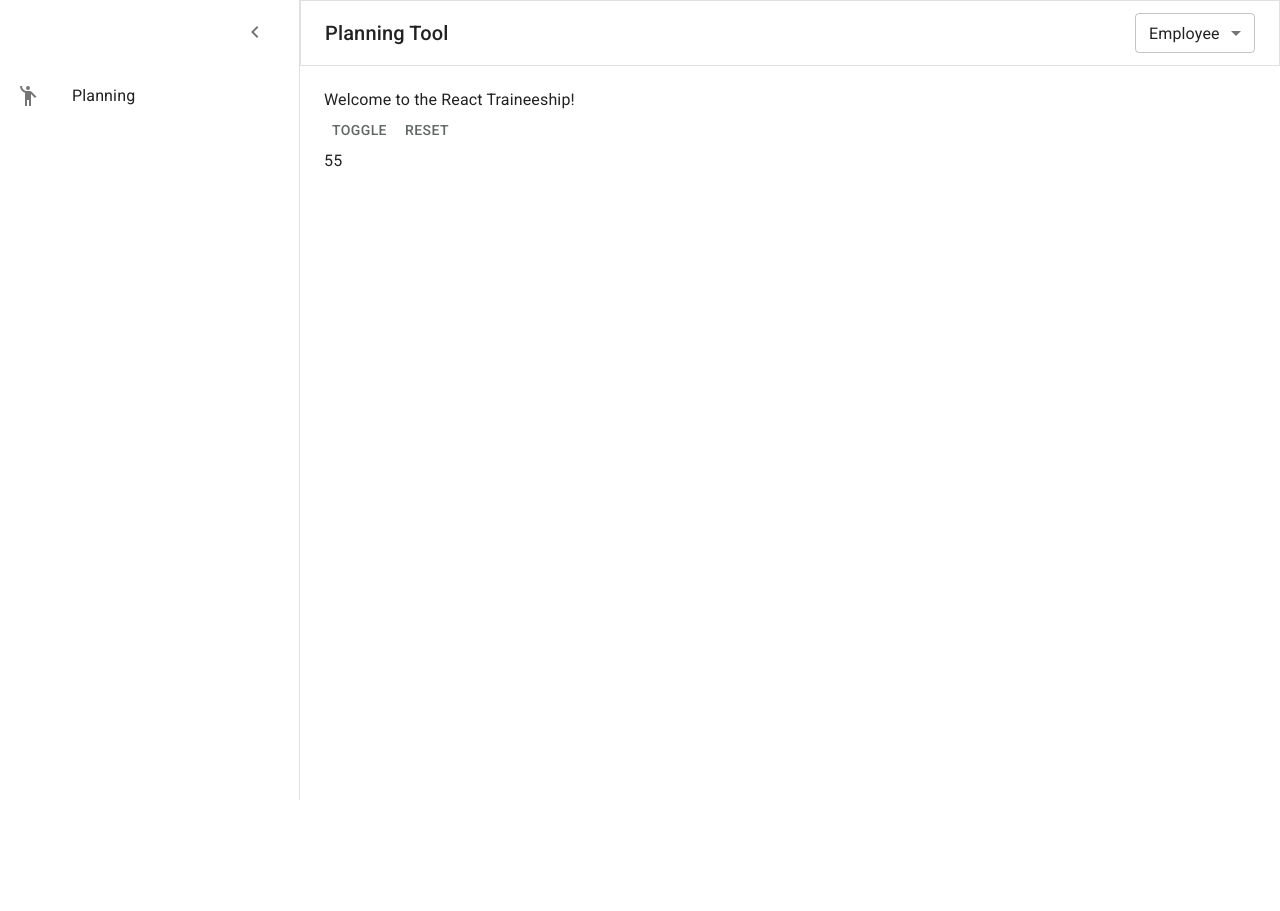
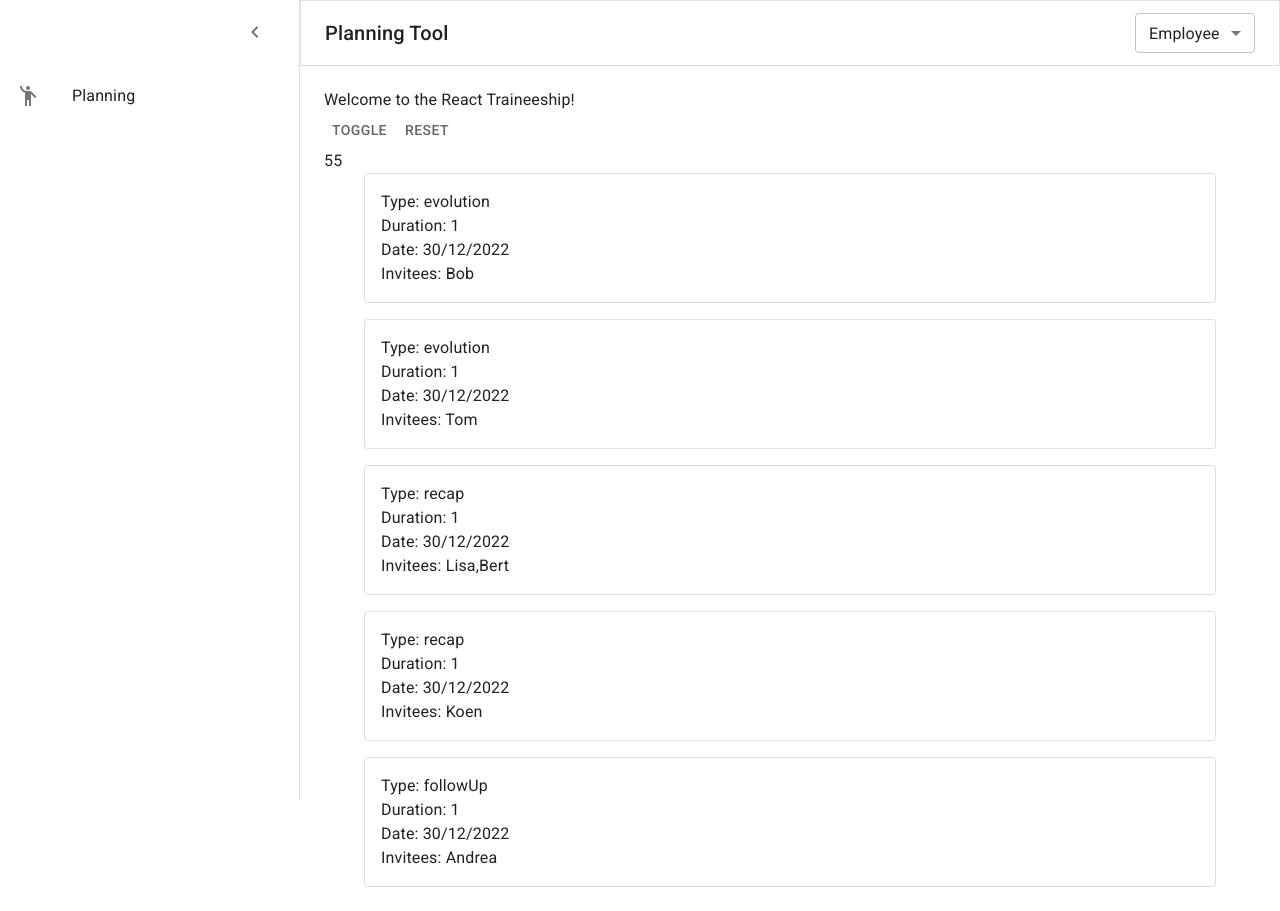
Before and after one commit to DePotterr/axxes-trainee-react, a React (Create React App) app: page / in a window 1280 px wide. Before the commit the page ends 800 px from the top, so only its background shows below. Built offline with nearby package versions, Linux system fonts and the light colour scheme.

Commit message:
Solution 6

```diff
--- /dev/null
+++ b/src/pages/MeetingList/Meeting.jsx
@@ -0,0 +1,25 @@
+import { Grid, Paper } from "@mui/material"
+import MeetingTypography from "./MeetingTypography"
+
+const Meeting = ({ meeting }) => {
+  return (
+    <Grid key={meeting.id} item xs={12}>
+      <Paper variant="outlined" sx={{ p: 2 }}>
+        <MeetingTypography
+          typography={`Type: ${meeting.type}`}
+        ></MeetingTypography>
+        <MeetingTypography
+          typography={`Duration: ${meeting.duration}`}
+        ></MeetingTypography>
+        <MeetingTypography
+          typography={`Date: ${meeting.date}`}
+        ></MeetingTypography>
+        <MeetingTypography
+          typography={`Invitees: ${meeting.invitees}`}
+        ></MeetingTypography>
+      </Paper>
+    </Grid>
+  )
+}
+
+export default Meeting
--- a/src/pages/MeetingList/MeetingList.jsx
+++ b/src/pages/MeetingList/MeetingList.jsx
@@ -1,71 +1,16 @@
-import { Container, Grid, Paper, Typography } from "@mui/material";
+import { Container, Grid } from "@mui/material"
+import Meeting from "./Meeting"
 
-// const MEETINGS = [
-//   {
-//     id: 1,
-//     type: "evolution",
-//     date: "30/12/2022",
-//     duration: "1",
-//     invitees: ["Bob"],
-//   },
-//   {
-//     id: 2,
-//     type: "evolution",
-//     date: "30/12/2022",
-//     duration: "1",
-//     invitees: ["Tom"],
-//   },
-//   {
-//     id: 3,
-//     type: "recap",
-//     date: "30/12/2022",
-//     duration: "1",
-//     invitees: ["Lisa", "Bert"],
-//   },
-//   {
-//     id: 4,
-//     type: "recap",
-//     date: "30/12/2022",
-//     duration: "1",
-//     invitees: ["Koen"],
-//   },
-//   {
-//     id: 5,
-//     type: "followUp",
-//     date: "30/12/2022",
-//     duration: "1",
-//     invitees: ["Andrea"],
-//   },
-// ];
-
-const MeetingList = () => {
+const MeetingList = ({ meetings }) => {
   return (
     <Container maxWidth="md">
       <Grid container spacing={2}>
-        <Grid item container spacing={2}>
-          <Grid item xs={12}>
-            <Paper variant="outlined" sx={{ p: 2 }}>
-              <Grid
-                container
-                justify="space-between"
-                alignItems="center"
-                wrap="nowrap"
-              >
-                <Grid container item direction="column">
-                  <Grid>
-                    <Typography>Type: referral</Typography>
-                    <Typography>Duration: 2 hours</Typography>
-                    <Typography>Date: 20/12/2022</Typography>
-                    <Typography>Invitees: Jens, Marie</Typography>
-                  </Grid>
-                </Grid>
-              </Grid>
-            </Paper>
-          </Grid>
-        </Grid>
+        {meetings.map((meeting) => (
+          <Meeting meeting={meeting}></Meeting>
+        ))}
       </Grid>
     </Container>
-  );
-};
+  )
+}
 
-export default MeetingList;
+export default MeetingList
--- /dev/null
+++ b/src/pages/MeetingList/MeetingListContainer.jsx
@@ -0,0 +1,7 @@
+import MeetingList from "./MeetingList"
+
+const MeetingListContainer = ({ meetings }) => (
+  <MeetingList meetings={meetings}></MeetingList>
+)
+
+export default MeetingListContainer
--- /dev/null
+++ b/src/pages/MeetingList/MeetingTypography.jsx
@@ -0,0 +1,7 @@
+import { Typography } from "@mui/material"
+
+const MeetingTypography = ({ typography }) => {
+  return <Typography>{typography}</Typography>
+}
+
+export default MeetingTypography
--- a/src/shared/components/App/App.jsx
+++ b/src/shared/components/App/App.jsx
@@ -8,6 +8,9 @@ import Timer from "shared/components/Timer"
 import { Button } from "@mui/material"
 import { useState } from "react"
 
+import { MEETINGS } from "shared/constants"
+import MeetingListContainer from "pages/MeetingList/MeetingListContainer"
+
 function App() {
   const [isTimerActive, setIsTimerActive] = useState(true)
   const [time, setTime] = useState(60)
@@ -17,7 +20,7 @@ function App() {
   }
 
   const setDefaultTime = () => {
-    setTime(60)
+    setTime(70)
   }
 
   return (
@@ -25,9 +28,10 @@ function App() {
       <CssBaseline />
       <Layout>
         <Label text="Welcome to the React Traineeship!"></Label>
-        <Button onClick={toggleTimer}>Toggle {isTimerActive}</Button>
+        <Button onClick={toggleTimer}>Toggle</Button>
         <Button onClick={setDefaultTime}>Reset</Button>
         <Timer time={time} start={isTimerActive}></Timer>
+        <MeetingListContainer meetings={MEETINGS}></MeetingListContainer>
       </Layout>
     </ThemeProvider>
   )
--- a/src/shared/components/Timer/Timer.jsx
+++ b/src/shared/components/Timer/Timer.jsx
@@ -13,6 +13,10 @@ const Timer = ({ time, start }) => {
     return () => clearTimeout(timeoutID)
   }, [count, start])
 
+  useEffect(() => {
+    setCount(time)
+  }, [time])
+
   return <Typography>{count === 0 ? `Time's up!` : count}</Typography>
 }
 
--- a/src/shared/constants/index.js
+++ b/src/shared/constants/index.js
@@ -1,15 +1,57 @@
 export const USERS = {
-  EMPLOYEE: 'Employee',
-  ADMIN: 'Admin'
+  EMPLOYEE: "Employee",
+  ADMIN: "Admin",
 }
 
-export const MEETING_TYPES = [{
-  label: 'Follow up',
-  id: 'followUp'
-}, {
-  label: 'Recap',
-  id: 'recap'
-}, {
-  label: 'Evolution',
-  id: 'evolution'
-}]
+export const MEETING_TYPES = [
+  {
+    label: "Follow up",
+    id: "followUp",
+  },
+  {
+    label: "Recap",
+    id: "recap",
+  },
+  {
+    label: "Evolution",
+    id: "evolution",
+  },
+]
+
+export const MEETINGS = [
+  {
+    id: 1,
+    type: "evolution",
+    date: "30/12/2022",
+    duration: "1",
+    invitees: ["Bob"],
+  },
+  {
+    id: 2,
+    type: "evolution",
+    date: "30/12/2022",
+    duration: "1",
+    invitees: ["Tom"],
+  },
+  {
+    id: 3,
+    type: "recap",
+    date: "30/12/2022",
+    duration: "1",
+    invitees: ["Lisa", "Bert"],
+  },
+  {
+    id: 4,
+    type: "recap",
+    date: "30/12/2022",
+    duration: "1",
+    invitees: ["Koen"],
+  },
+  {
+    id: 5,
+    type: "followUp",
+    date: "30/12/2022",
+    duration: "1",
+    invitees: ["Andrea"],
+  },
+]
```
